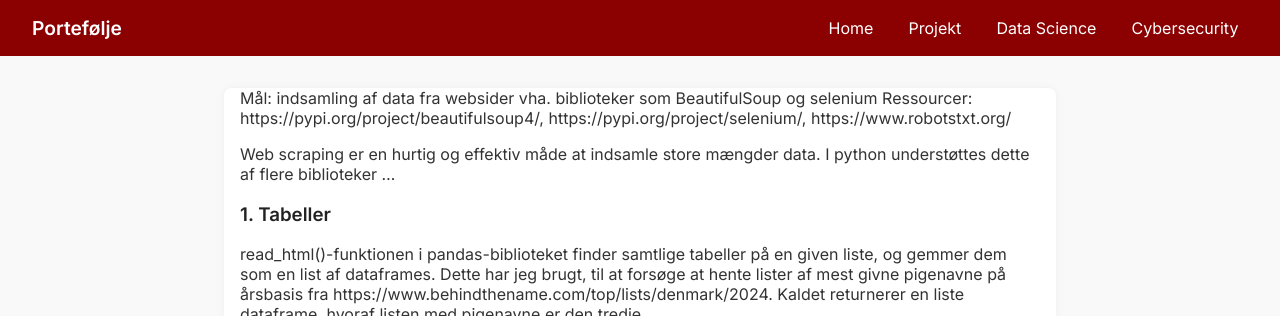
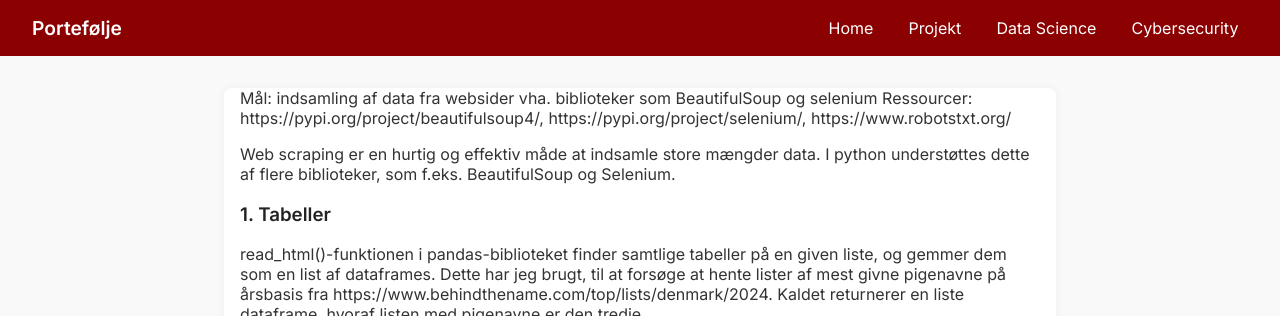
Before and after one commit to lika62310/lika62310.github.io, a Jekyll site: the page built from _posts/2025-10-10-web-crawling.md, in a window 1280 px wide and 900 px high, cut to the strip 0-316 px from the top of the window. Built offline with Jekyll 4.4.1, drawn with Linux system fonts in a browser that asks for light colours.

Commit message:
Update 2025-10-10-web-crawling.md

```diff
--- a/_posts/2025-10-10-web-crawling.md
+++ b/_posts/2025-10-10-web-crawling.md
@@ -7,7 +7,7 @@ tags: [data-science]
 Mål: indsamling af data fra websider vha. biblioteker som BeautifulSoup og selenium
 Ressourcer: https://pypi.org/project/beautifulsoup4/, https://pypi.org/project/selenium/, https://www.robotstxt.org/
 
-Web scraping er en hurtig og effektiv måde at indsamle store mængder data. I python understøttes dette af flere biblioteker ...
+Web scraping er en hurtig og effektiv måde at indsamle store mængder data. I python understøttes dette af flere biblioteker, som f.eks. BeautifulSoup og Selenium.
 
 ### 1. Tabeller
 read_html()-funktionen i pandas-biblioteket finder samtlige tabeller på en given liste, og gemmer dem som en list af dataframes.
```
